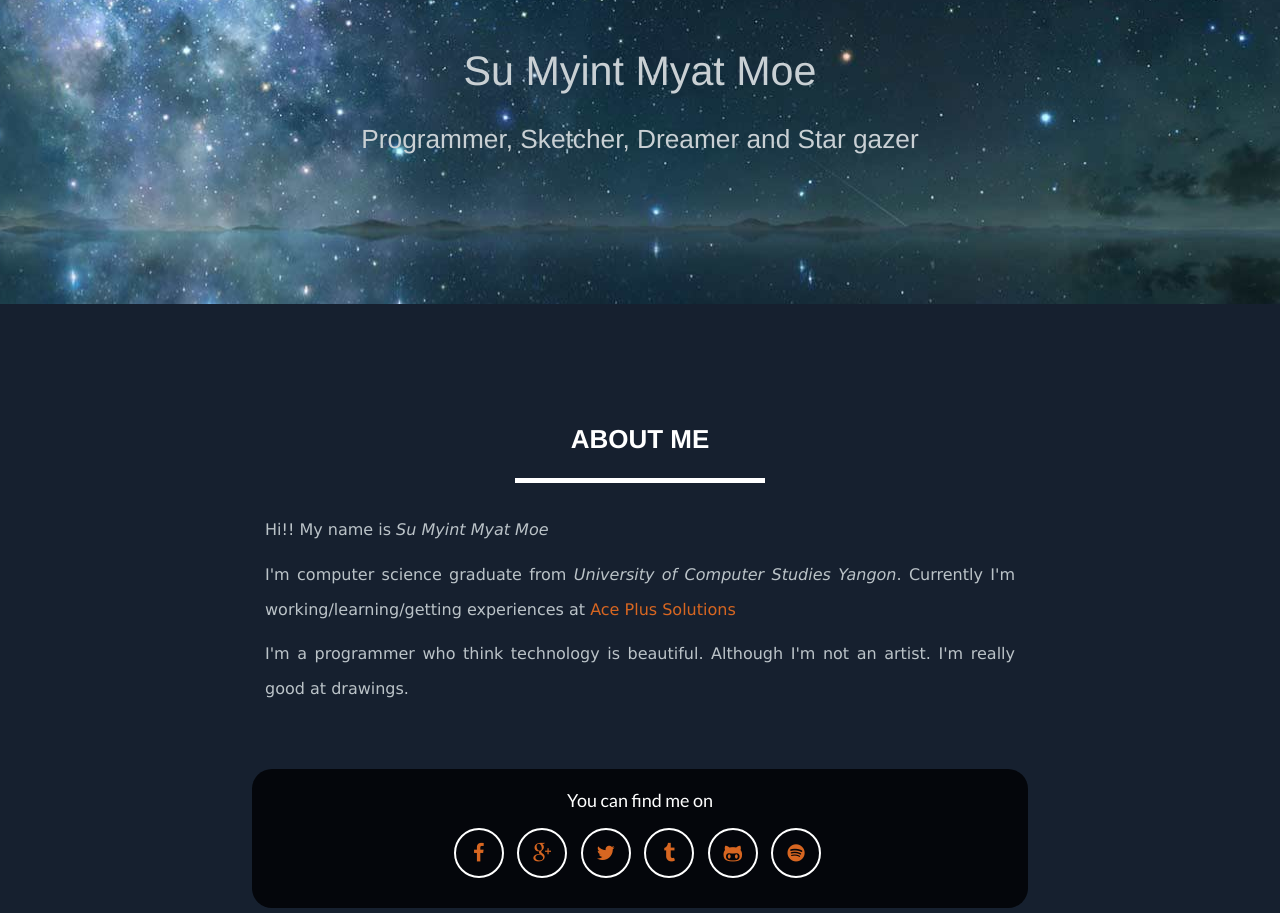
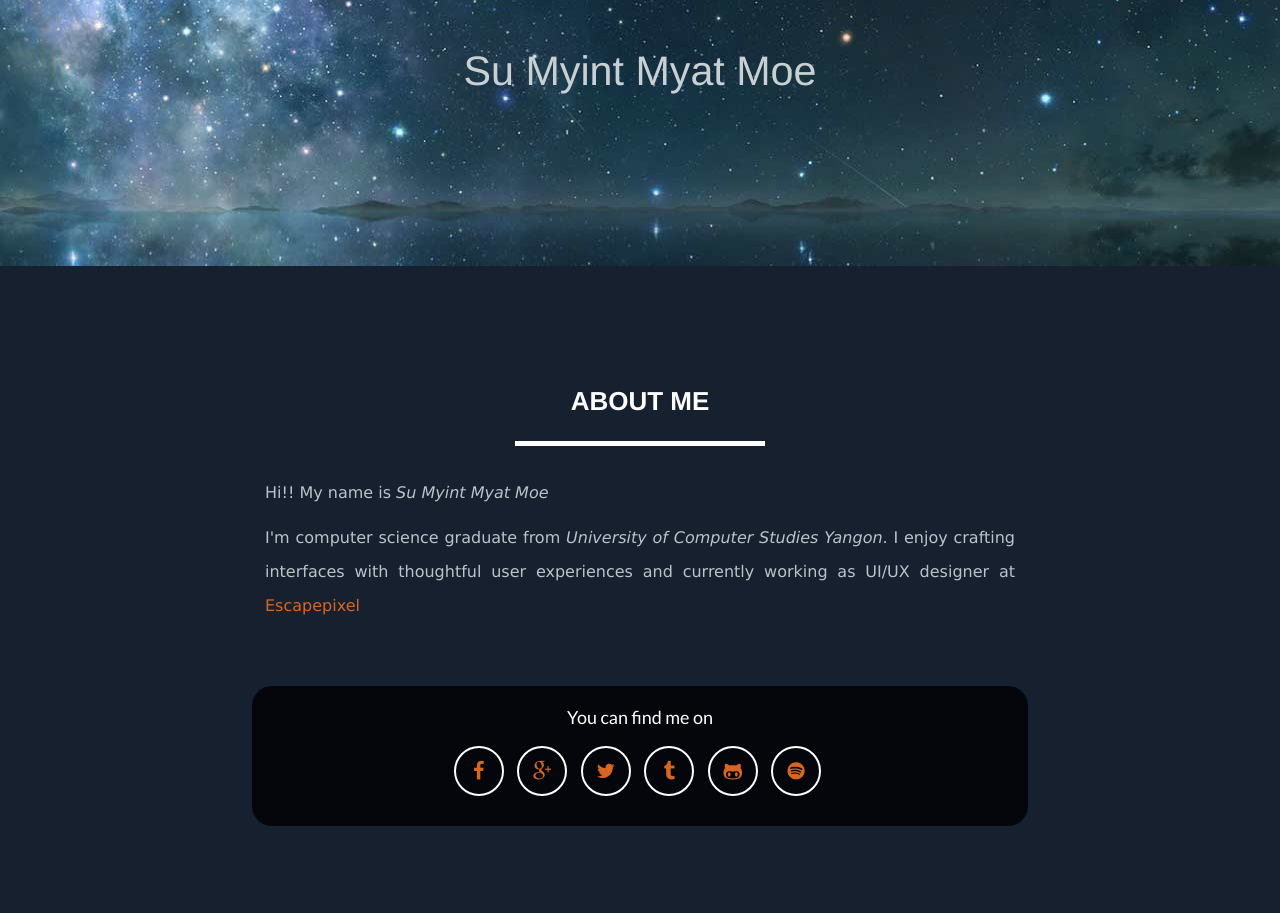
Before and after one commit to misakimoe/misakimoe.github.io, a plain HTML site: page index.html in a window 1280 px wide. Shown: the part 380-1293 px from the top of the page. Drawn offline with nearby package versions, Linux system fonts and the light colour scheme.

Commit message:
changed bio

```diff
--- a/index.html
+++ b/index.html
@@ -38,7 +38,7 @@
                     <div class="intro-text">
                         <span class="name">Su Myint Myat Moe</span>
 
-                       <span class="quote">Programmer, Sketcher, Dreamer and Star gazer</span>
+                       <span class="quote"></span>
                     </div>
                 </div>
             </div>
@@ -58,9 +58,10 @@
                 <div class="col-lg-8 col-lg-offset-2">
                     <p>Hi!! My name is <i>Su Myint Myat Moe</i></p>
 
-                    <p>I'm computer science graduate from <i>University of Computer Studies Yangon</i>. Currently I'm working/learning/getting experiences at <a href="http://aceplussolutions.com/">Ace Plus Solutions</a></p>
+                    <p>I'm computer science graduate from <i>University of Computer Studies Yangon</i>. I enjoy crafting interfaces with thoughtful user experiences and currently working as UI/UX designer at <a href="http://www.escapepixel.com/" class="com_link"> Escapepixel </a></p>
 
-                    <p>I'm a programmer who think technology is beautiful. Although I'm not an artist. I'm really good at drawings.</p>
+
+
                 </div>
 
 
```
